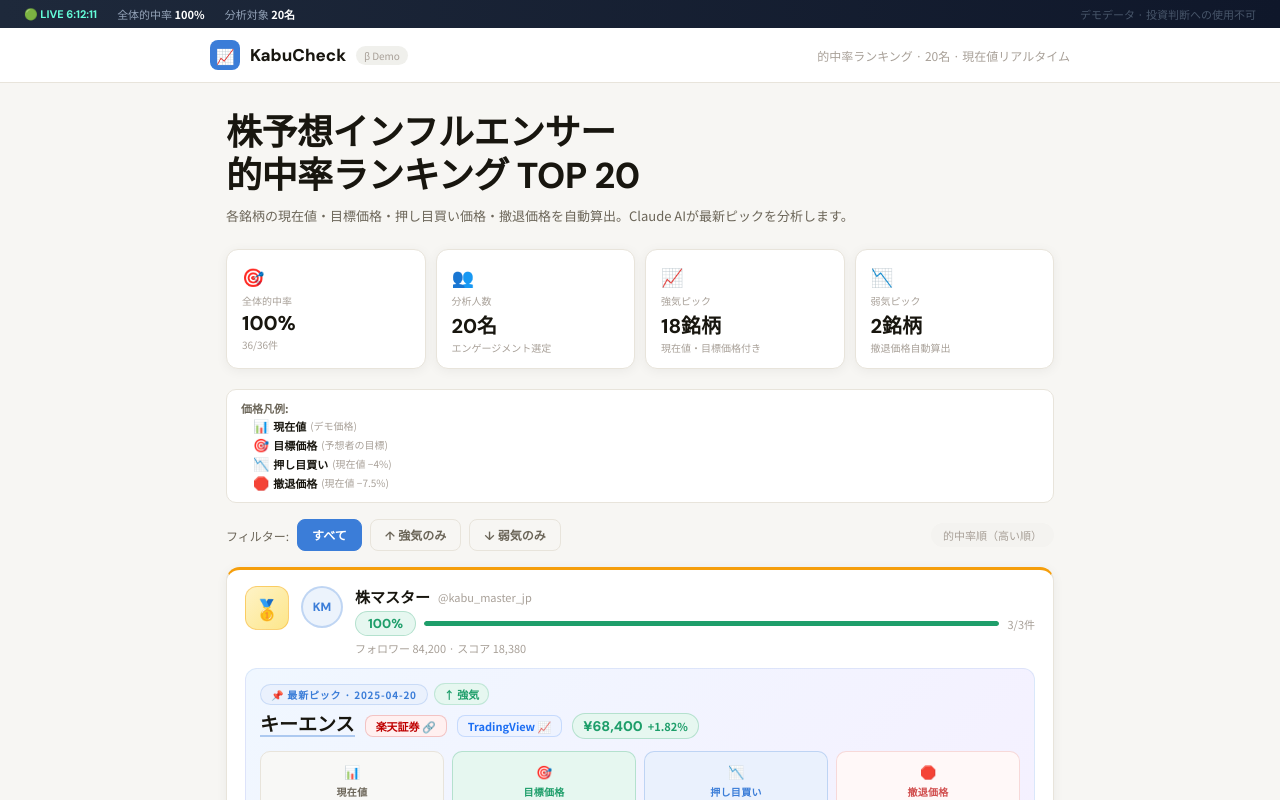
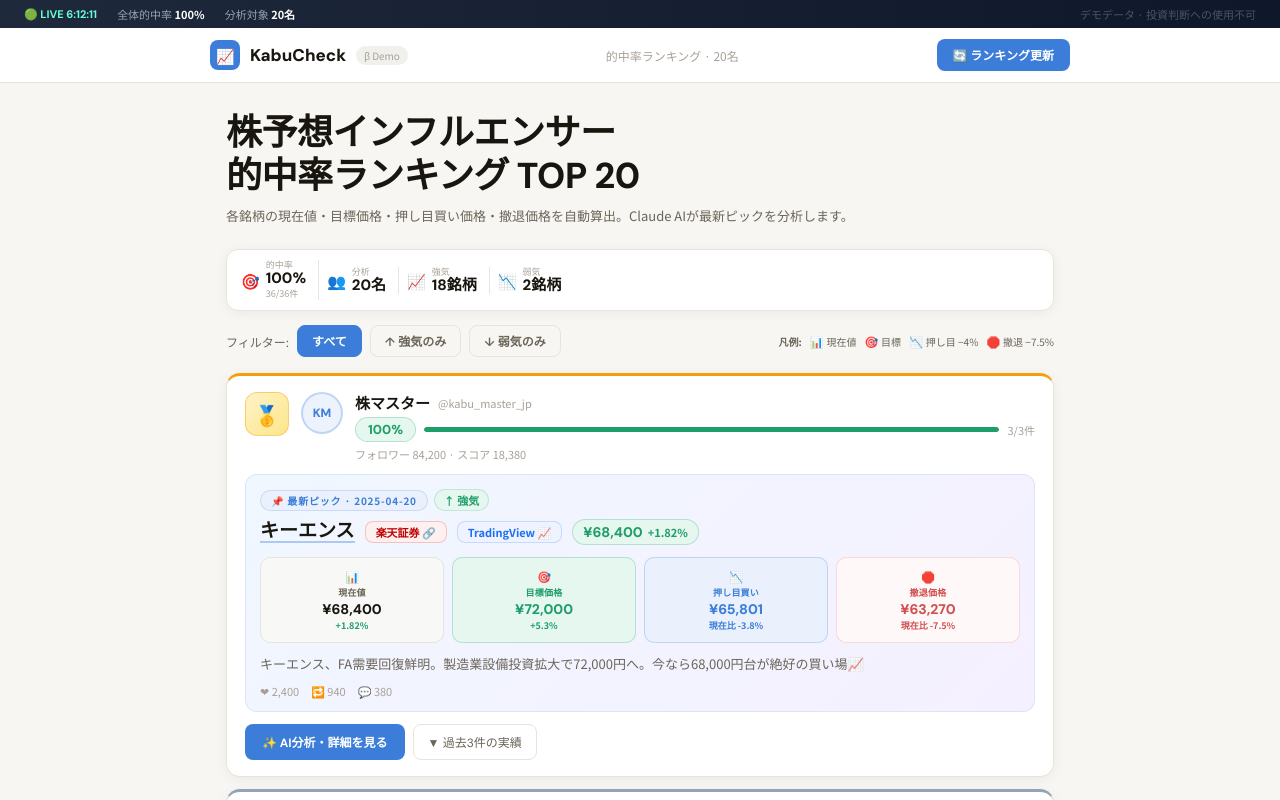
Before and after one commit to nice-gecko/kabucheck, a Next.js app: page / in a window 1280 px wide. Shown: the top 800 px of the page. Built offline with nearby package versions, Linux system fonts and the light colour scheme.

Commit message:
compact stats bar + legend in filter row + update button

```diff
--- a/app/page.tsx
+++ b/app/page.tsx
@@ -252,10 +252,10 @@
     <div style={{ display: "grid", gridTemplateColumns: isMobile ? "repeat(2,1fr)" : "repeat(4,1fr)", gap: 8, marginTop: 12, marginBottom: 4 }}>
       {cols.map((col, i) => (
         <div key={i} style={{ background: col.bg, border: `1px solid ${col.border}`, borderRadius: 10, padding: isMobile ? "9px 8px" : "10px 12px", textAlign: "center" }}>
-          <div style={{ fontSize: 13, marginBottom: 3 }}>{col.icon}</div>
-          <div style={{ fontSize: 10, color: col.labelColor, fontWeight: 700, letterSpacing: 0.3, marginBottom: 4 }}>{col.label}</div>
-          <div style={{ fontFamily: "'DM Sans',sans-serif", fontSize: isMobile ? 13 : 15, fontWeight: 800, color: col.valueColor, lineHeight: 1 }}>{col.value}</div>
-          {col.sub && <div style={{ fontSize: 10, color: col.subColor, marginTop: 4, fontWeight: 600 }}>{col.sub}</div>}
+          <div style={{ fontSize: 11, marginBottom: 2 }}>{col.icon}</div>
+          <div style={{ fontSize: 9, color: col.labelColor, fontWeight: 700, letterSpacing: 0.2, marginBottom: 3 }}>{col.label}</div>
+          <div style={{ fontFamily: "'DM Sans',sans-serif", fontSize: isMobile ? 12 : 14, fontWeight: 800, color: col.valueColor, lineHeight: 1 }}>{col.value}</div>
+          {col.sub && <div style={{ fontSize: 9, color: col.subColor, marginTop: 3, fontWeight: 600 }}>{col.sub}</div>}
         </div>
       ))}
     </div>
@@ -448,7 +448,8 @@
             <span style={{ fontFamily: "'DM Sans',sans-serif", fontWeight: 800, fontSize: 17, color: C.text }}>KabuCheck</span>
             <span style={{ fontSize: 10, color: C.textLight, background: "#f0f0ec", padding: "2px 8px", borderRadius: 10 }}>β Demo</span>
           </div>
-          <span style={{ fontSize: 12, color: C.textLight, display: w < 520 ? "none" : "inline" }}>的中率ランキング · 20名 · 現在値リアルタイム</span>
+          <span style={{ fontSize: 12, color: C.textLight, display: w < 520 ? "none" : "inline" }}>的中率ランキング · 20名</span>
+          <a href="/admin" style={{ fontSize: 12, color: "#fff", background: C.accent, padding: "7px 16px", borderRadius: 8, textDecoration: "none", fontWeight: 700, fontFamily: "'DM Sans',sans-serif" }}>🔄 ランキング更新</a>
         </div>
       </div>
 
@@ -458,37 +459,45 @@
           <p style={{ fontSize: 13, color: C.textMid, margin: 0, lineHeight: 1.7 }}>各銘柄の現在値・目標価格・押し目買い価格・撤退価格を自動算出。Claude AIが最新ピックを分析します。</p>
         </div>
 
-        <div style={{ display: "grid", gridTemplateColumns: w < 520 ? "repeat(2,1fr)" : "repeat(4,1fr)", gap: 10, marginBottom: 20 }}>
+        {/* Stats バー */}
+        <div style={{ display: "flex", flexWrap: "wrap", gap: 8, marginBottom: 14, padding: "10px 14px", background: C.card, border: `1px solid ${C.border}`, borderRadius: 12, boxShadow: C.shadow, alignItems: "center" }}>
           {[
-            { icon: "🎯", label: "全体的中率", val: `${globalRate}%`, sub: `${allEvs.filter(e => e.result === "hit").length}/${allEvs.length}件` },
-            { icon: "👥", label: "分析人数", val: "20名", sub: "エンゲージメント選定" },
-            { icon: "📈", label: "強気ピック", val: `${upCount}銘柄`, sub: "現在値・目標価格付き" },
-            { icon: "📉", label: "弱気ピック", val: `${downCount}銘柄`, sub: "撤退価格自動算出" },
+            { icon: "🎯", label: "的中率", val: `${globalRate}%`, sub: `${allEvs.filter(e => e.result === "hit").length}/${allEvs.length}件` },
+            { icon: "👥", label: "分析", val: "20名" },
+            { icon: "📈", label: "強気", val: `${upCount}銘柄` },
+            { icon: "📉", label: "弱気", val: `${downCount}銘柄` },
           ].map((s, i) => (
-            <div key={i} style={{ background: C.card, border: `1px solid ${C.border}`, borderRadius: 12, padding: "13px 15px", boxShadow: C.shadow }}>
-              <div style={{ fontSize: 18, marginBottom: 4 }}>{s.icon}</div>
-              <div style={{ fontSize: 10, color: C.textLight, marginBottom: 2 }}>{s.label}</div>
-              <div style={{ fontFamily: "'DM Sans',sans-serif", fontSize: 20, fontWeight: 800, color: C.text }}>{s.val}</div>
-              <div style={{ fontSize: 10, color: C.textLight, marginTop: 1 }}>{s.sub}</div>
+            <div key={i} style={{ display: "flex", alignItems: "center", gap: 6, paddingRight: 12, borderRight: i < 3 ? `1px solid ${C.border}` : "none" }}>
+              <span style={{ fontSize: 15 }}>{s.icon}</span>
+              <div>
+                <div style={{ fontSize: 9, color: C.textLight, lineHeight: 1 }}>{s.label}</div>
+                <div style={{ fontFamily: "'DM Sans',sans-serif", fontSize: 15, fontWeight: 800, color: C.text, lineHeight: 1.2 }}>{s.val}</div>
+                {"sub" in s && s.sub && <div style={{ fontSize: 9, color: C.textLight }}>{s.sub}</div>}
+              </div>
             </div>
           ))}
         </div>
 
-        <div style={{ display: "grid", gridTemplateColumns: w < 520 ? "repeat(2,1fr)" : "auto", gap: w < 520 ? 6 : 0, alignItems: "center", marginBottom: 16, padding: "10px 14px", background: C.card, borderRadius: 10, border: `1px solid ${C.border}` }}>
-          {w >= 520 && <span style={{ fontSize: 11, color: C.textMid, fontWeight: 700, marginRight: 8 }}>価格凡例:</span>}
-          {[{ icon: "📊", label: "現在値", desc: "デモ価格" }, { icon: "🎯", label: "目標価格", desc: "予想者の目標" }, { icon: "📉", label: "押し目買い", desc: "現在値 −4%" }, { icon: "🛑", label: "撤退価格", desc: "現在値 −7.5%" }].map((l, i) => (
-            <div key={i} style={{ display: "flex", alignItems: "center", gap: 4, marginLeft: w >= 520 ? 12 : 0 }}>
-              <span style={{ fontSize: 13 }}>{l.icon}</span><span style={{ fontSize: 11, color: C.text, fontWeight: 600 }}>{l.label}</span><span style={{ fontSize: 10, color: C.textLight }}>({l.desc})</span>
-            </div>
-          ))}
-        </div>
-
+        {/* Filter + 凡例 */}
         <div style={{ display: "flex", alignItems: "center", gap: 8, marginBottom: 16, flexWrap: "wrap" }}>
           <span style={{ fontSize: 12, color: C.textMid }}>フィルター:</span>
           {[["all", "すべて"], ["up", "↑ 強気のみ"], ["down", "↓ 弱気のみ"]].map(([v, label]) => (
             <button key={v} onClick={() => setFilter(v)} style={{ background: filter === v ? C.accent : "transparent", color: filter === v ? "#fff" : C.textMid, border: `1px solid ${filter === v ? C.accent : C.border}`, borderRadius: 8, padding: "6px 14px", fontSize: 12, cursor: "pointer", fontFamily: "'DM Sans',sans-serif", fontWeight: 600, transition: "all 0.15s" }}>{label}</button>
           ))}
-          <span style={{ marginLeft: "auto", fontSize: 11, color: C.textLight, background: "#f4f3f0", padding: "4px 12px", borderRadius: 20 }}>的中率順（高い順）</span>
+          <div style={{ marginLeft: "auto", display: "flex", gap: 8, alignItems: "center", flexWrap: "wrap" }}>
+            <span style={{ fontSize: 10, color: C.textMid, fontWeight: 700 }}>凡例:</span>
+            {[
+              { icon: "📊", label: "現在値" },
+              { icon: "🎯", label: "目標" },
+              { icon: "📉", label: "押し目 −4%" },
+              { icon: "🛑", label: "撤退 −7.5%" },
+            ].map((l, i) => (
+              <div key={i} style={{ display: "flex", alignItems: "center", gap: 3 }}>
+                <span style={{ fontSize: 11 }}>{l.icon}</span>
+                <span style={{ fontSize: 10, color: C.textMid }}>{l.label}</span>
+              </div>
+            ))}
+          </div>
         </div>
 
         {displayed.map(u => <PickCard key={u.id} user={u} rank={ranked.indexOf(u) + 1} />)}
```
